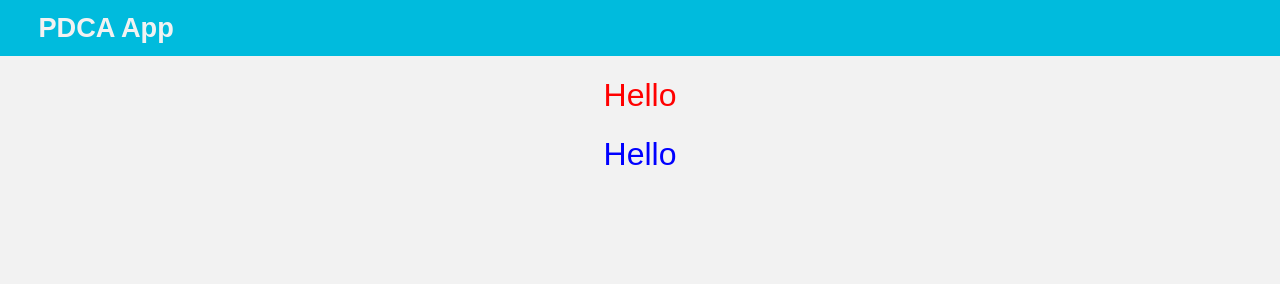
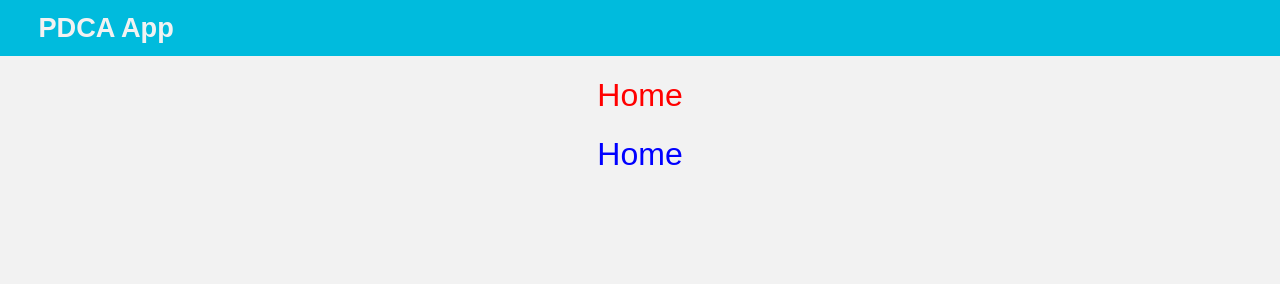
Before and after one commit to katkatprog/pdcaApp, a React (Create React App) app in the folder front/react_app/: page / in a window 1280 px wide. Shown: the top 284 px of the page. Built offline with nearby package versions, Linux system fonts and the light colour scheme.

Commit message:
ページのルーティングを実装

```diff
--- a/front/react_app/package.json
+++ b/front/react_app/package.json
@@ -12,6 +12,7 @@
     "@types/react-dom": "^18.0.0",
     "react": "^18.2.0",
     "react-dom": "^18.2.0",
+    "react-router-dom": "^6.4.2",
     "react-scripts": "5.0.1",
     "styled-components": "^5.3.6",
     "typescript": "^4.4.2",
--- a/front/react_app/src/App.tsx
+++ b/front/react_app/src/App.tsx
@@ -1,23 +1,19 @@
-import styled from "styled-components";
-import Layout from "./components/layout/Layout";
-
-const Title = styled.h1`
-  font-weight: 100;
-  color: red;
-`;
-
-const Title2 = styled(Title)`
-  color: blue;
-`;
+import { BrowserRouter as Router, Route, Routes } from "react-router-dom";
+import Cycle from "./pages/Cycle";
+import Home from "./pages/Home";
+import Trash from "./pages/Trash";
 
 function App() {
   return (
-    <div>
-      <Layout>
-        <Title>Hello</Title>
-        <Title2>Hello</Title2>
-      </Layout>
-    </div>
+    <>
+      <Router>
+        <Routes>
+          <Route path="/" element={<Home></Home>}></Route>
+          <Route path="/trash" element={<Trash></Trash>}></Route>
+          <Route path="/:cycleId" element={<Cycle></Cycle>}></Route>
+        </Routes>
+      </Router>
+    </>
   );
 }
 
--- /dev/null
+++ b/front/react_app/src/pages/Cycle.tsx
@@ -0,0 +1,12 @@
+import React from "react";
+import Layout from "../components/layout/Layout";
+
+const Cycle = () => {
+  return (
+    <>
+      <Layout>Cycle</Layout>
+    </>
+  );
+};
+
+export default Cycle;
--- /dev/null
+++ b/front/react_app/src/pages/Home.tsx
@@ -0,0 +1,24 @@
+import React from "react";
+import styled from "styled-components";
+import Layout from "../components/layout/Layout";
+
+const Title = styled.h1`
+  font-weight: 100;
+  color: red;
+`;
+
+const Title2 = styled(Title)`
+  color: blue;
+`;
+const Home = () => {
+  return (
+    <>
+      <Layout>
+        <Title>Home</Title>
+        <Title2>Home</Title2>
+      </Layout>
+    </>
+  );
+};
+
+export default Home;
--- /dev/null
+++ b/front/react_app/src/pages/Trash.tsx
@@ -0,0 +1,12 @@
+import React from "react";
+import Layout from "../components/layout/Layout";
+
+const Trash = () => {
+  return (
+    <>
+      <Layout>Trash</Layout>
+    </>
+  );
+};
+
+export default Trash;
```
Also changed, not shown: 1 other file (tests, documents, lock files or other folders).
